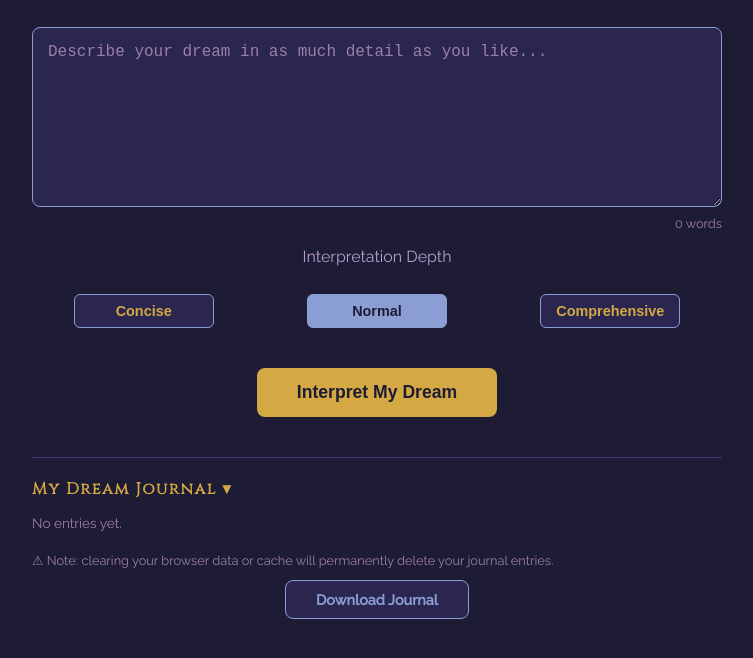
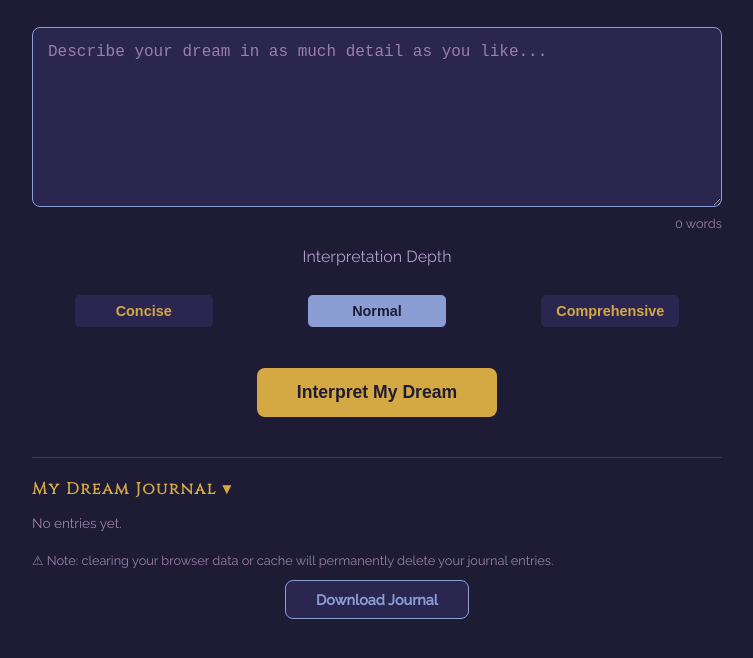
Before and after one commit to orpheseum/dream-keys, a website: page index.html in a window 1280 px wide. Shown: the part 124-782 px from the top of the page, without its empty margins (263-1016 px from the left). Drawn offline with Linux system fonts and the light colour scheme.

Commit message:
Update style.css

```diff
--- a/style.css
+++ b/style.css
@@ -23,7 +23,7 @@ button:hover { background: #b8902f; }
 .level-selector { margin-bottom: 20px; text-align: center; }
 .level-selector label { display: block; color: #b39dcc; font-family: 'Raleway', sans-serif; font-size: 1rem; margin-bottom: 8px; margin-top: 16px; }
 .level-buttons { display: flex; justify-content: center; gap: 10px; }
-.level-btn { padding: 8px 0; width: 140px; background: #2a2650; color: #d4a843; border: 1px solid #8b9ed4; border-radius: 6px; font-size: 0.9rem; cursor: pointer; }
+.level-btn { padding: 8px 0; width: 140px; background: #2a2650; color: #d4a843; border: 1px solid #1e1b35; border-radius: 6px; font-size: 0.9rem; cursor: pointer; }
 .level-btn.active { background: #8b9ed4; color: #1e1b35; font-weight: bold; }
 .level-btn:hover { background: #3a3660; }
 .level-btn.active:hover { background: #8b9ed4; }
```
